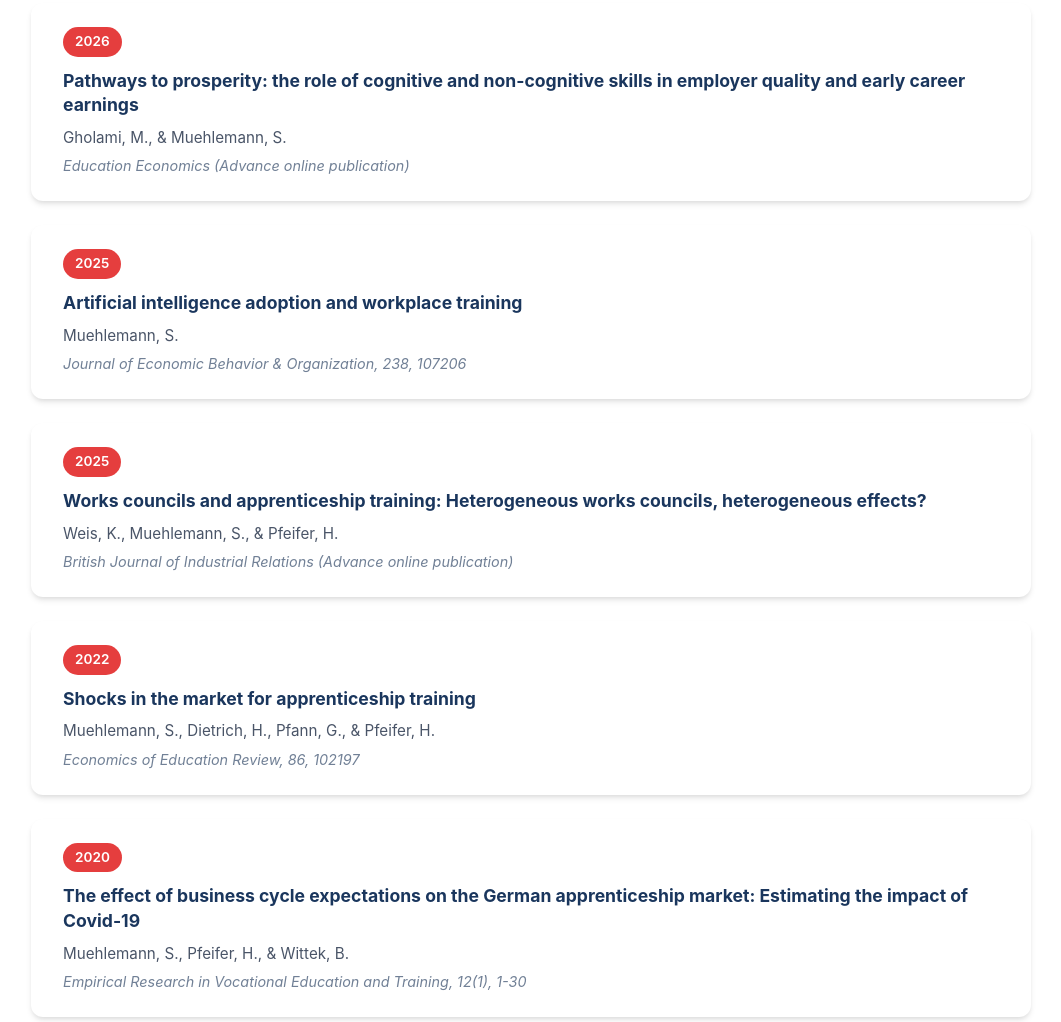
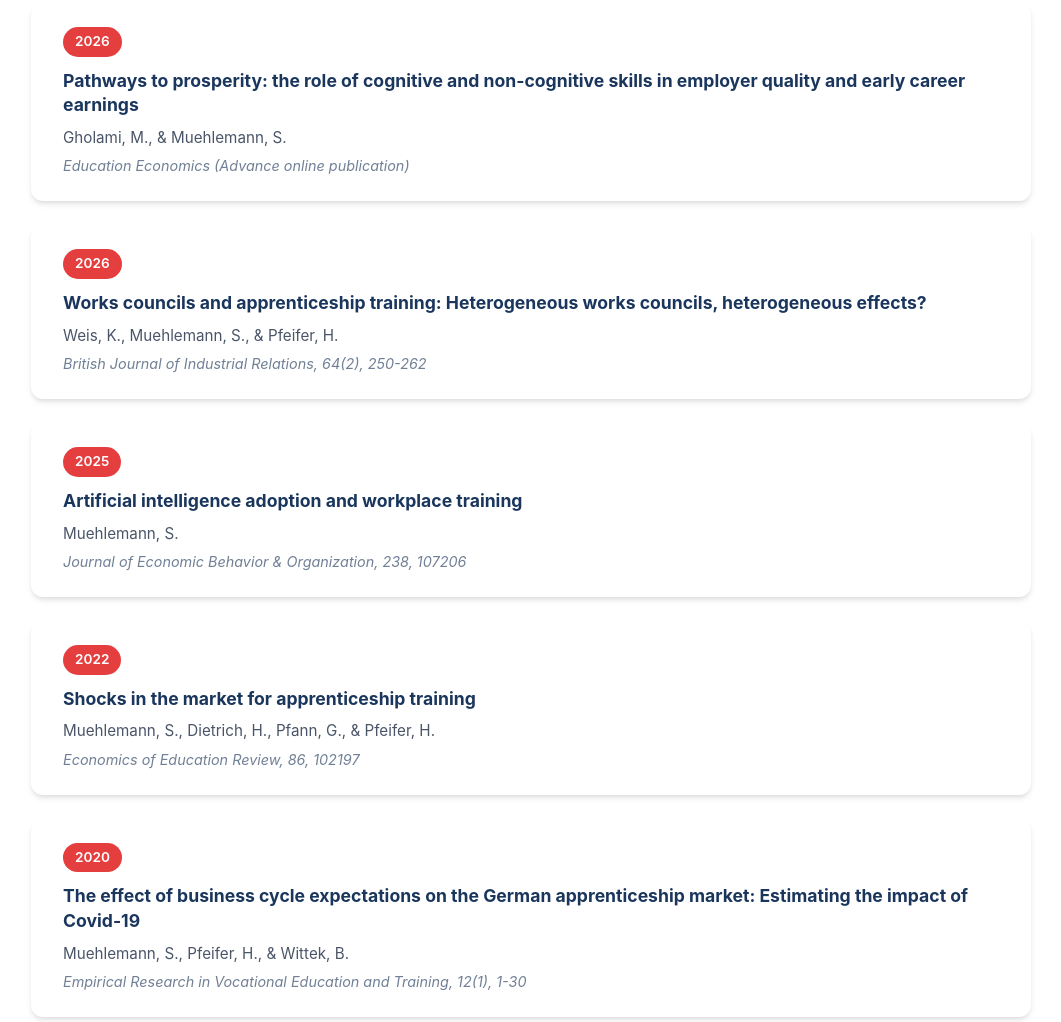
Before and after one commit to sam-muehlemann/sam-muehlemann.github.io, a plain HTML site: page index.html in a window 1280 px wide. Shown: the part 2327-3349 px from the top of the page, without its empty margins (109-1170 px from the left). Drawn offline with Linux system fonts and the light colour scheme.

Commit message:
index.html

```diff
--- a/index.html
+++ b/index.html
@@ -117,18 +117,21 @@
         <p class="authors">Gholami, M., & Muehlemann, S.</p>
         <p class="journal">Education Economics (Advance online publication)</p>
         </div>
-
+            <div class="publication-item">
+                <span class="year">2026</span>
+                <h4>
+                    <a href="https://doi.org/10.1111/bjir.70030" target="_blank" rel="noopener">
+                        Works councils and apprenticeship training: Heterogeneous works councils, heterogeneous effects?
+                    </a>
+                </h4>
+                <p class="authors">Weis, K., Muehlemann, S., & Pfeifer, H.</p>
+                <p class="journal">British Journal of Industrial Relations, 64(2), 250-262</p>
+            </div>
         <div class="publication-item">
         <span class="year">2025</span>
         <h4>Artificial intelligence adoption and workplace training</h4>
         <p class="authors">Muehlemann, S.</p>
         <p class="journal">Journal of Economic Behavior & Organization, 238, 107206</p>
-                </div>
-                <div class="publication-item">
-                    <span class="year">2025</span>
-                    <h4>Works councils and apprenticeship training: Heterogeneous works councils, heterogeneous effects?</h4>
-                    <p class="authors">Weis, K., Muehlemann, S., & Pfeifer, H.</p>
-                    <p class="journal">British Journal of Industrial Relations (Advance online publication)</p>
                 </div>
                 <div class="publication-item">
                     <span class="year">2022</span>
```
